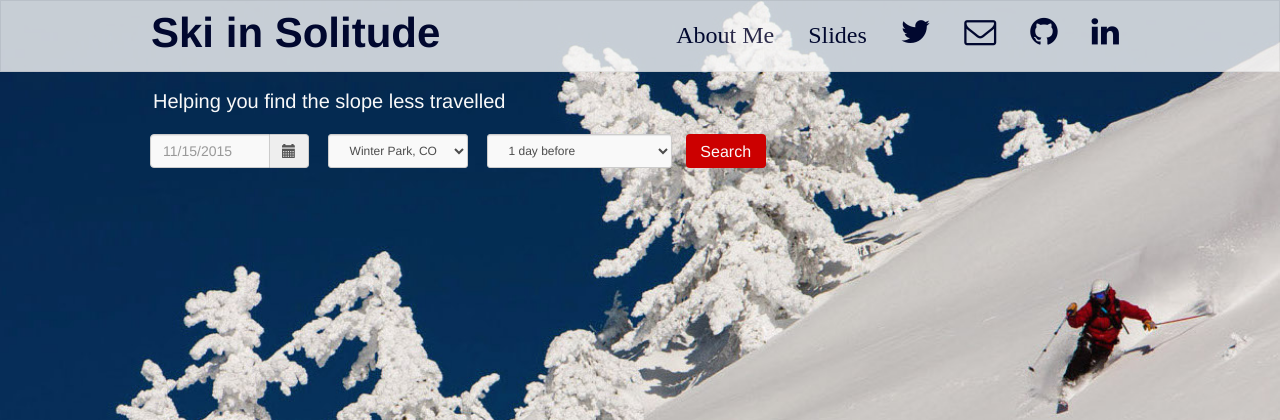
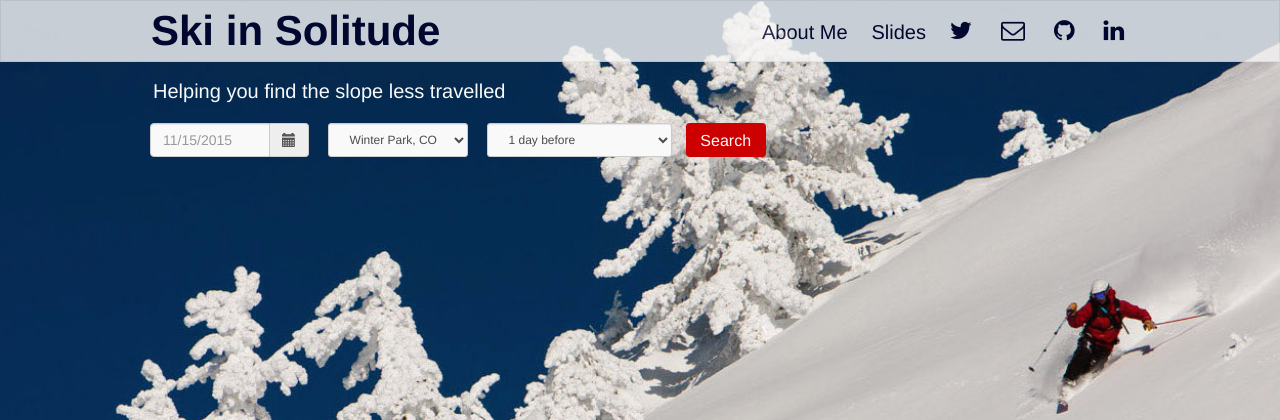
Before and after one commit to balmandhunter/webpage_ski, a Flask app: page / in a window 1280 px wide. Shown: the top 420 px of the page. Run offline with Flask 2, Linux system fonts and the light colour scheme; some libraries are stand-ins or nearby versions.

Commit message:
fixed alignment in header

```diff
--- a/my_app/static/css/cover.css
+++ b/my_app/static/css/cover.css
@@ -30,24 +30,29 @@ a:hover {
 
 .fa {
   color: #000028;
-  margin-right: 10px;
+  margin-right: 5px;
+}
+
+.fa-2x {
+  font-size: 1.5em;
 }
 
 #right_stuff {
   margin-right: 150px;
-  margin-top: 5px;
+  margin-top: 7px;
+}
+
+#slide_link {
+  color: #000028;
+  font-size: 20px;
 }
 
 #about_me {
   color: #000028;
-  font-size: 24px;
+  font-size: 20px;
 }
 
-#slide_link {
-  color: #000028;
-  font-size: 24px;
-  margin-bottom: 15px;
-}
+
 
 .navbar-default {
   opacity: .8;
@@ -57,8 +62,8 @@ a:hover {
   color: #000028;
   font-weight: bold;
   font-size: 42px;
-  margin-top: 3px;
-  margin-bottom: -2px;
+  margin-top: 1px;
+  margin-bottom: -5px;
   margin-left: 150px;
   float:left;
 }
--- a/my_app/templates/index.html
+++ b/my_app/templates/index.html
@@ -15,10 +15,10 @@
   <link href="/static/css/bootstrap.min.css" rel="stylesheet">
 
   <!-- Custom styles for this template -->
-  <link href="/static/css/cover.css" rel="stylesheet">
   <link rel="stylesheet" href="//cdnjs.cloudflare.com/ajax/libs/bootstrap-datepicker/1.3.0/css/datepicker.min.css" />
   <link rel="stylesheet" href="//cdnjs.cloudflare.com/ajax/libs/bootstrap-datepicker/1.3.0/css/datepicker3.min.css" />
   <link rel="stylesheet" href="/static/font-awesome/css/font-awesome.min.css" type="text/css">
+  <link href="/static/css/cover.css" rel="stylesheet">
 
 
   <script type="text/javascript">
@@ -34,45 +34,17 @@
 
 <body id="wrapper">
 
-  <nav class="navbar navbar-default" id="navbar_cust">
+  <nav class="navbar navbar-default">
     <ul class="nav masthead-nav">
-      <li>
-        <p id="the-cheese" class="lead">Ski in Solitude</p>
-      </li>
+      <li><p id="the-cheese" class="lead">Ski in Solitude</p></li>
     </ul>
     <ul class="nav masthead-nav navbar-right" id="right_stuff">
-      <li>
-        <p>
-          <a class="fa" id="about_me" href= "http://www.berkeleyalmandhunter.com/">
-            About Me</a>
-          </p>
-        </li>
-        <li>
-          <p>
-            <a class="fa" id="slide_link" href= "https://docs.google.com/presentation/d/1gvi16cFR7a6egcbkChnhsK1IMHVHR6Fzyp9Y8jxAtDU/pub?start=false&loop=false&delayms=60000">
-              Slides</a>
-            </p>
-          </li>
-          <li>
-            <a href="https://twitter.com/BerkeleyAlmand">
-              <i class="fa fa-twitter fa-2x wow bounceIn" data-wow-delay=".5s"></i>
-            </a></li>
-
-            <li>
-              <a href="mailto:berkeleyalmandhunter@gmail.com">
-                <i class="fa fa-envelope-o fa-2x wow bounceIn" data-wow-delay=".1s"></i>
-              </a>
-            </li>
-            <li>
-              <a href="https:/github.com/balmandhunter">
-                <i class="fa fa-github fa-2x wow bounceIn"></i>
-              </a>
-            </li>
-            <li>
-              <a href="http://www.linkedin.com/in/berkeleyalmandhunter">
-                <i class="fa fa-linkedin fa-2x wow bounceIn"></i>
-              </a>
-            </li>
+      <li><p><a id="about_me" href= "http://www.berkeleyalmandhunter.com/">About Me</a></p></li>
+      <li><p><a id="slide_link" href= "https://docs.google.com/presentation/d/1gvi16cFR7a6egcbkChnhsK1IMHVHR6Fzyp9Y8jxAtDU/pub?start=false&loop=false&delayms=60000">Slides</a></p></li>
+      <li class="logos"><a href="https://twitter.com/BerkeleyAlmand"><i class="fa fa-twitter fa-2x wow bounceIn" data-wow-delay=".5s"></i></a></li>
+      <li class="logos"><a href="mailto:berkeleyalmandhunter@gmail.com"><i class="fa fa-envelope-o fa-2x wow bounceIn" data-wow-delay=".1s"></i></a></li>
+      <li class="logos"><a href="https:/github.com/balmandhunter"><i class="fa fa-github fa-2x wow bounceIn"></i></a></li>
+      <li class="logos"><a href="http://www.linkedin.com/in/berkeleyalmandhunter"><i class="fa fa-linkedin fa-2x wow bounceIn"></i></a></li>
     </ul>
   </nav>
 
@@ -82,7 +54,6 @@
 
   <div class="col-lg-8" id="form_row">
     <form method="get" action="/output" class='form-inline' name="input">
-
       <div class="form-group" width=20%>
         <div class="input-group">
           <input id="date-picker-2" name='date-picker-2' type="text" class="date-picker form-control" placeholder="11/15/2015">
@@ -90,7 +61,6 @@
           </label>
         </div>
       </div>
-
 
       <div class="form-group" width=50%>
         <select id="dropdownMenu2" class="form-control input-sm" onchange="copyresort()">
```
Also changed, not shown: my_app/templates/output.html (+9 -38 lines), df_all_features.csv. Lines whose indentation alone changed are shown as unchanged.
